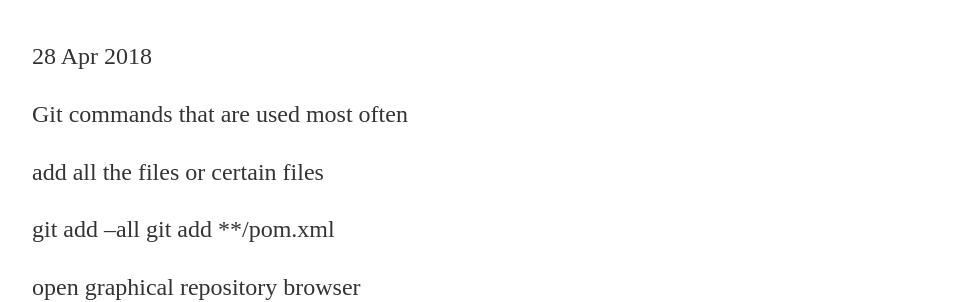
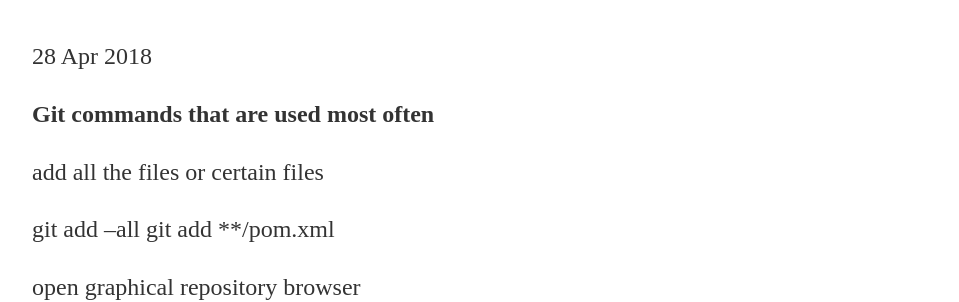
Before and after one commit to npinar/npinar.github.io, a Jekyll site: the page built from _posts/2018-04-28-most-useful-git-commands.md, in a window 1280 px wide. Shown: the part 157-459 px from the top of the page, without its empty margins (160-1119 px from the left). Built offline with Jekyll 4.4.1, drawn with Linux system fonts in a browser that asks for light colours.

```diff
--- a/_posts/2018-04-28-most-useful-git-commands.md
+++ b/_posts/2018-04-28-most-useful-git-commands.md
@@ -4,7 +4,7 @@ title: "Most Useful Git Commands "
 date: 2018-04-28
 ---
 
-Git commands that are used most often
+<strong>Git commands that are used most often</strong>
 
 add all the files or certain files
 
```
